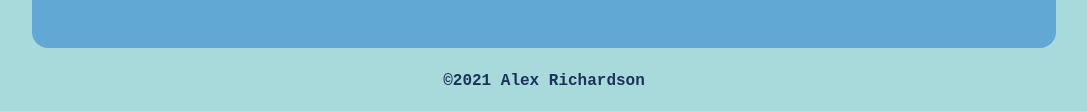
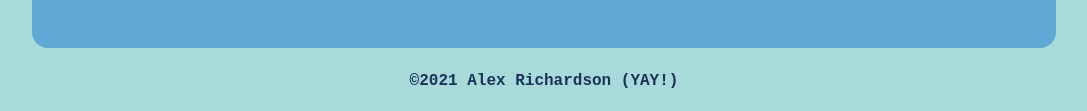
Before and after one commit to Ergonyx/CRL-Course, a plain HTML site: page index.html in a window 1280 px wide. Shown: the part 795-906 px from the top of the page, without its empty margins (96-1183 px from the left). Drawn offline with Linux system fonts and the light colour scheme.

Commit message:
Figuring out git...
In my attempt to figure out git, I'm trying some things.  Let's see what I can break...

```diff
--- a/index.html
+++ b/index.html
@@ -31,7 +31,7 @@
 
             </section>
             <footer class="footer">
-                &copy;2021 Alex Richardson
+                &copy;2021 Alex Richardson (YAY!)
             </footer>
         </div>
     </div>
```
